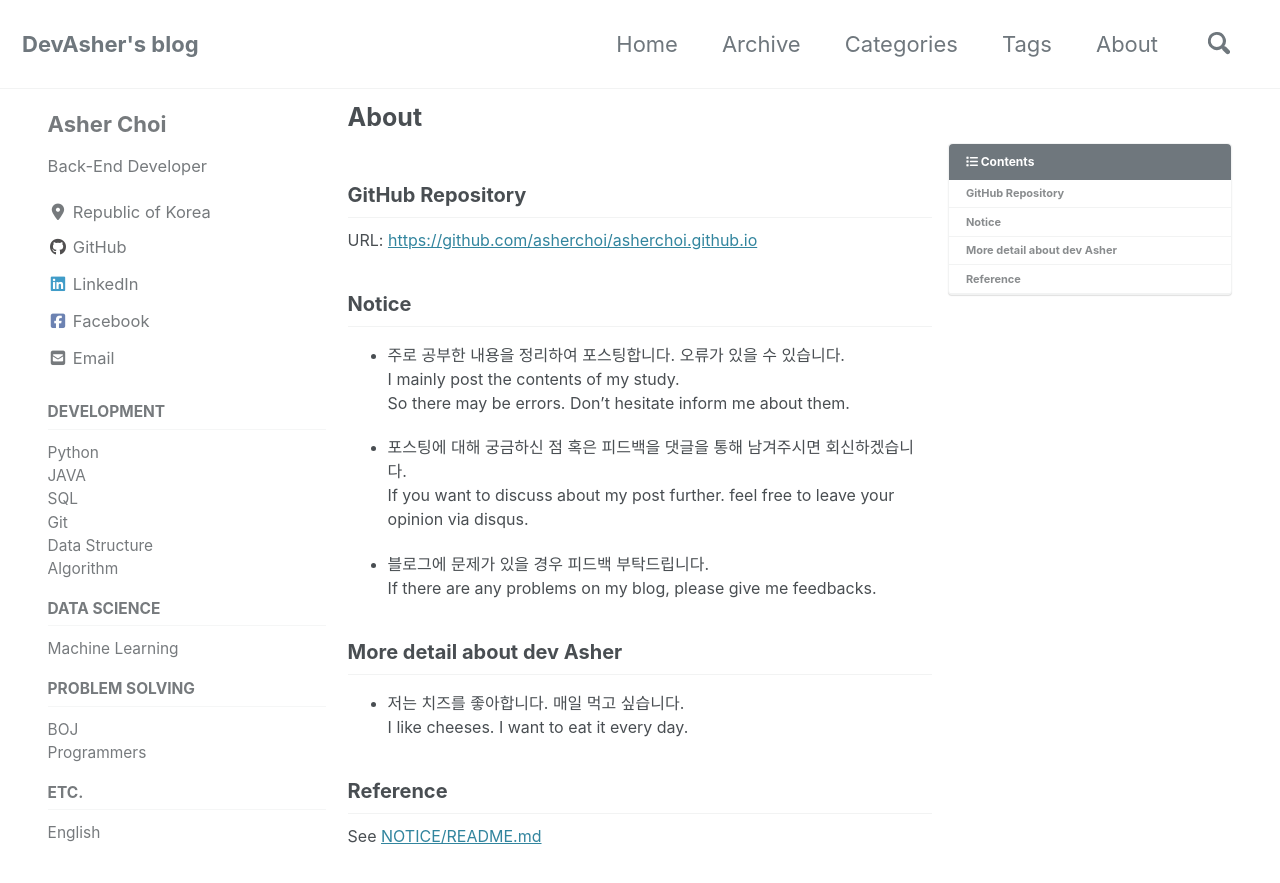
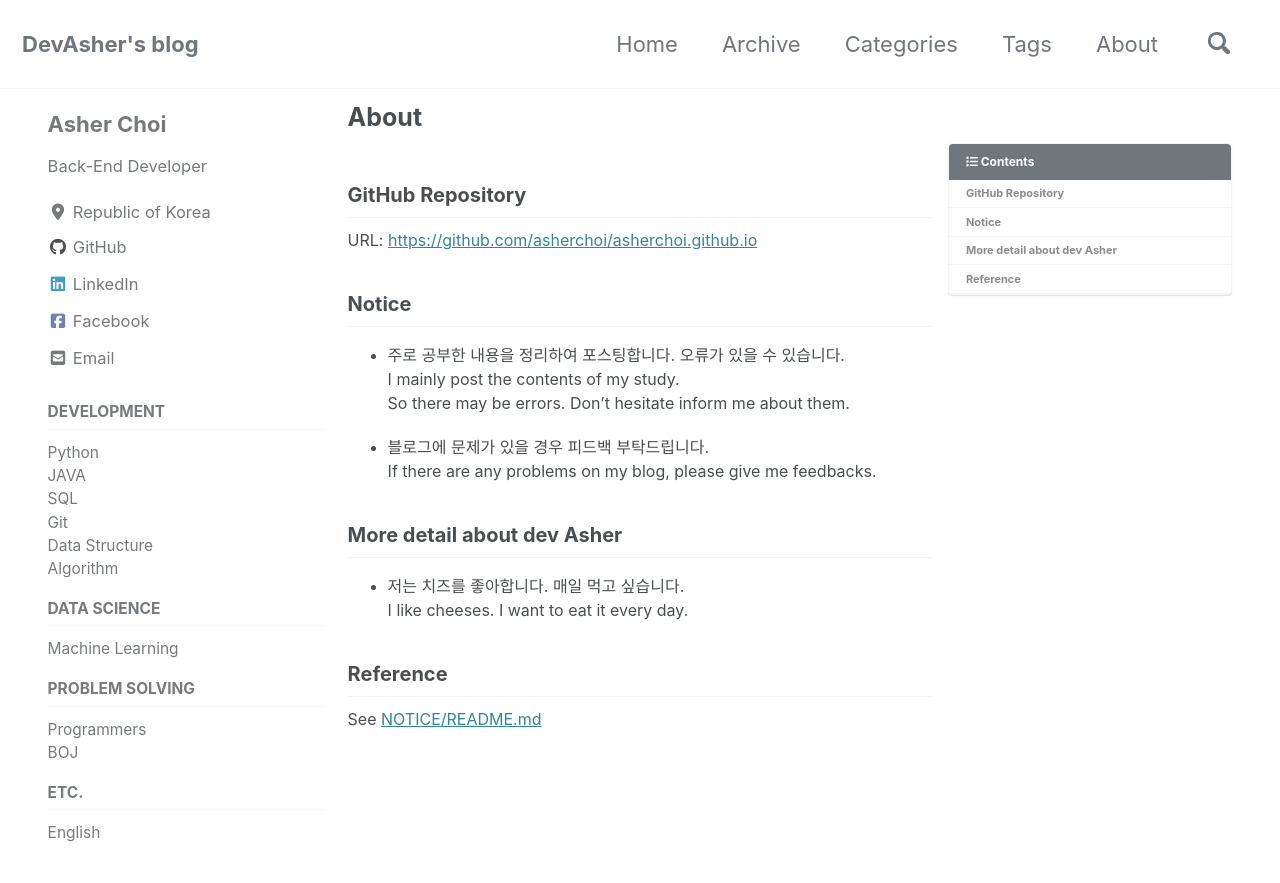
Before and after one commit to asherchoi/asherchoi.github.io, a Jekyll site: the page built from _pages/about.md, in a window 1280 px wide and 900 px high. Shown: the top 883 px of the window. Built offline with Jekyll 4.4.1, drawn with Linux system fonts in a browser that asks for light colours; cached includes are drawn as plain includes; nearby versions of some CDN libraries.

Commit message:
Edit navigation and about.md

```diff
--- a/_data/navigation.yml
+++ b/_data/navigation.yml
@@ -36,10 +36,11 @@ extensions:
 
   - title: Problem Solving
     children:
+      - title: "Programmers"
+        url: https://github.com/asherchoi/programmers-algorithm-basic
       - title: "BOJ"
         url: https://github.com/asherchoi/sw-expert-academy
-      - title: "Programmers"
-        url: https://github.com/asherchoi/programmers-algorithm-basic
+
 
   - title: ETC.
     children:
--- a/_pages/about.md
+++ b/_pages/about.md
@@ -15,9 +15,6 @@ URL: <https://github.com/asherchoi/asherchoi.github.io>
 I mainly post the contents of my study.
 So there may be errors. Don't hesitate inform me about them.
 
-- 포스팅에 대해 궁금하신 점 혹은 피드백을 댓글을 통해 남겨주시면 회신하겠습니다.
-If you want to discuss about my post further. feel free to leave your opinion via disqus.
-
 - 블로그에 문제가 있을 경우 피드백 부탁드립니다.
 If there are any problems on my blog, please give me feedbacks.
 
```
Also changed, not shown: _posts/2019-07-26-eng-01-practical_expression.md (renamed from _posts/2019-08-26-eng-01-practical_expression.md).
